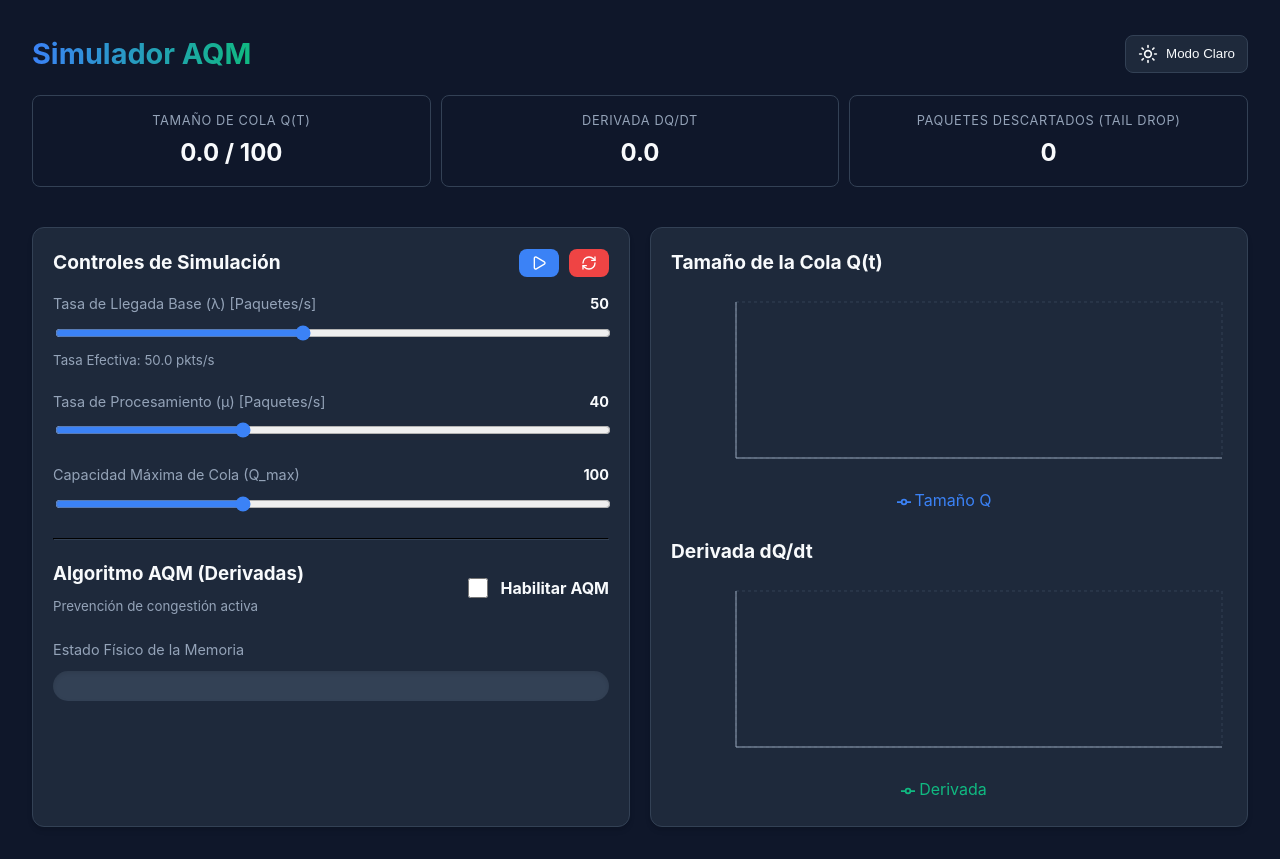
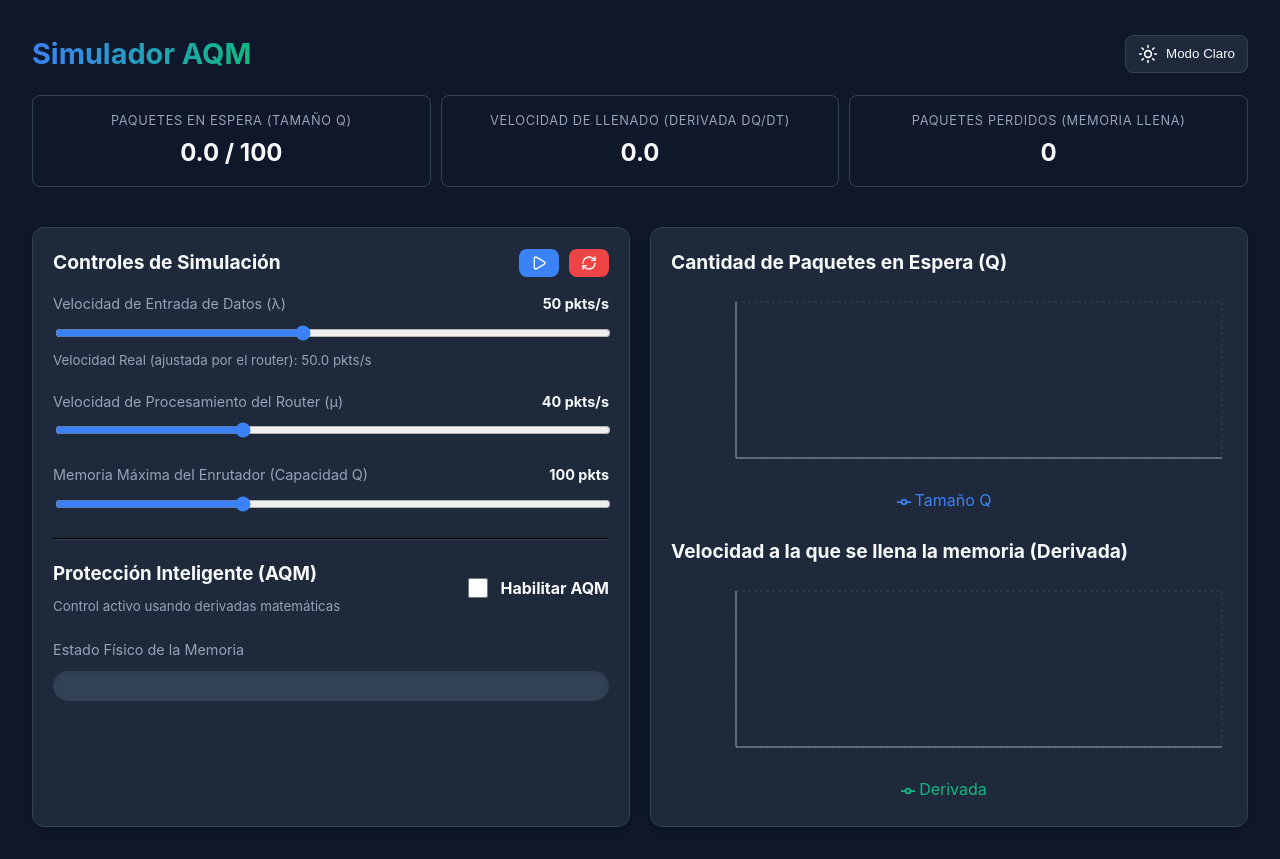
Before and after one commit to Danizn20/Proyecto-Calculo, a React (Vite) app in the folder SimuladorCongestion/: page / in a window 1280 px wide. Built offline with nearby package versions, Linux system fonts and the light colour scheme.

Commit message:
refactor: simplificar lenguaje tecnico en la UI

```diff
--- a/SimuladorCongestion/src/App.jsx
+++ b/SimuladorCongestion/src/App.jsx
@@ -136,17 +136,17 @@ function App() {
 
       <div className="metrics">
         <div className="metric-card">
-          <div className="label">Tamaño de Cola Q(t)</div>
+          <div className="label">Paquetes en Espera (Tamaño Q)</div>
           <div className="value">{currentQ.toFixed(1)} / {qMax}</div>
         </div>
         <div className="metric-card">
-          <div className="label">Derivada dQ/dt</div>
+          <div className="label">Velocidad de Llenado (Derivada dQ/dt)</div>
           <div className="value" style={{ color: currentDq > 5 ? 'var(--danger-color)' : 'var(--text-primary)' }}>
             {currentDq > 0 ? '+' : ''}{currentDq.toFixed(1)}
           </div>
         </div>
         <div className="metric-card">
-          <div className="label">Paquetes Descartados (Tail Drop)</div>
+          <div className="label">Paquetes Perdidos (Memoria Llena)</div>
           <div className="value" style={{ color: droppedPackets > 0 ? 'var(--danger-color)' : 'var(--text-primary)' }}>
             {droppedPackets.toFixed(0)}
           </div>
@@ -168,18 +168,18 @@ function App() {
           </h2>
 
           <div className="control-group">
-            <label>Tasa de Llegada Base (λ) [Paquetes/s] <span className="value">{baseLambda}</span></label>
+            <label>Velocidad de Entrada de Datos (λ) <span className="value">{baseLambda} pkts/s</span></label>
             <input type="range" min="10" max="100" value={baseLambda} onChange={(e) => setBaseLambda(Number(e.target.value))} />
-            <small style={{ color: 'var(--text-secondary)' }}>Tasa Efectiva: {effectiveLambda.toFixed(1)} pkts/s</small>
+            <small style={{ color: 'var(--text-secondary)' }}>Velocidad Real (ajustada por el router): {effectiveLambda.toFixed(1)} pkts/s</small>
           </div>
 
           <div className="control-group">
-            <label>Tasa de Procesamiento (μ) [Paquetes/s] <span className="value">{mu}</span></label>
+            <label>Velocidad de Procesamiento del Router (μ) <span className="value">{mu} pkts/s</span></label>
             <input type="range" min="10" max="100" value={mu} onChange={(e) => setMu(Number(e.target.value))} />
           </div>
 
           <div className="control-group">
-            <label>Capacidad Máxima de Cola (Q_max) <span className="value">{qMax}</span></label>
+            <label>Memoria Máxima del Enrutador (Capacidad Q) <span className="value">{qMax} pkts</span></label>
             <input type="range" min="50" max="200" value={qMax} onChange={(e) => setQMax(Number(e.target.value))} />
           </div>
 
@@ -187,8 +187,8 @@ function App() {
 
           <div style={{ display: 'flex', justifyContent: 'space-between', alignItems: 'center' }}>
             <div>
-              <h3 style={{ margin: '0 0 5px 0' }}>Algoritmo AQM (Derivadas)</h3>
-              <small style={{ color: 'var(--text-secondary)' }}>Prevención de congestión activa</small>
+              <h3 style={{ margin: '0 0 5px 0' }}>Protección Inteligente (AQM)</h3>
+              <small style={{ color: 'var(--text-secondary)' }}>Control activo usando derivadas matemáticas</small>
             </div>
             <label style={{ display: 'flex', alignItems: 'center', cursor: 'pointer' }}>
               <input
@@ -204,17 +204,17 @@ function App() {
           {aqmEnabled && (
             <div style={{ marginTop: '15px', padding: '10px', background: 'var(--bg-color)', borderRadius: '8px' }}>
               <div style={{ display: 'flex', alignItems: 'center', gap: '8px', marginBottom: '5px' }}>
-                <Activity size={18} /> <strong>Estado AQM:</strong>
+                <Activity size={18} /> <strong>Estado del Sistema:</strong>
                 <span className={`aqm-status ${aqmStatus}`}>
                   {aqmStatus === 'stable' ? (
                     <><CheckCircle size={14} style={{ display: 'inline', verticalAlign: 'middle', marginRight: '4px' }}/> Tráfico Estable</>
                   ) : (
-                    <><AlertTriangle size={14} style={{ display: 'inline', verticalAlign: 'middle', marginRight: '4px' }}/> Reducción Preventiva (Congestión)</>
+                    <><AlertTriangle size={14} style={{ display: 'inline', verticalAlign: 'middle', marginRight: '4px' }}/> Frenando Tráfico (Congestión Inminente)</>
                   )}
                 </span>
               </div>
               <small style={{ color: 'var(--text-secondary)' }}>
-                Si dQ/dt es alta y la cola está llena al 30%, el enrutador notifica a la fuente TCP para que baje su velocidad (λ), evitando el descarte Tail Drop.
+                Si la memoria se llena muy rápido (derivada alta), el sistema le pide a las computadoras que envíen datos más despacio, evitando así que los paquetes se pierdan.
               </small>
             </div>
           )}
@@ -232,7 +232,7 @@ function App() {
         <div className="panel" style={{ display: 'flex', flexDirection: 'column', gap: '20px' }}>
 
           <div style={{ flex: 1 }}>
-            <h2>Tamaño de la Cola Q(t)</h2>
+            <h2>Cantidad de Paquetes en Espera (Q)</h2>
             <div className="chart-container" style={{ height: '220px' }}>
               <ResponsiveContainer width="100%" height="100%">
                 <LineChart data={data}>
@@ -249,7 +249,7 @@ function App() {
           </div>
 
           <div style={{ flex: 1 }}>
-            <h2>Derivada dQ/dt</h2>
+            <h2>Velocidad a la que se llena la memoria (Derivada)</h2>
             <div className="chart-container" style={{ height: '220px' }}>
               <ResponsiveContainer width="100%" height="100%">
                 <LineChart data={data}>
```
